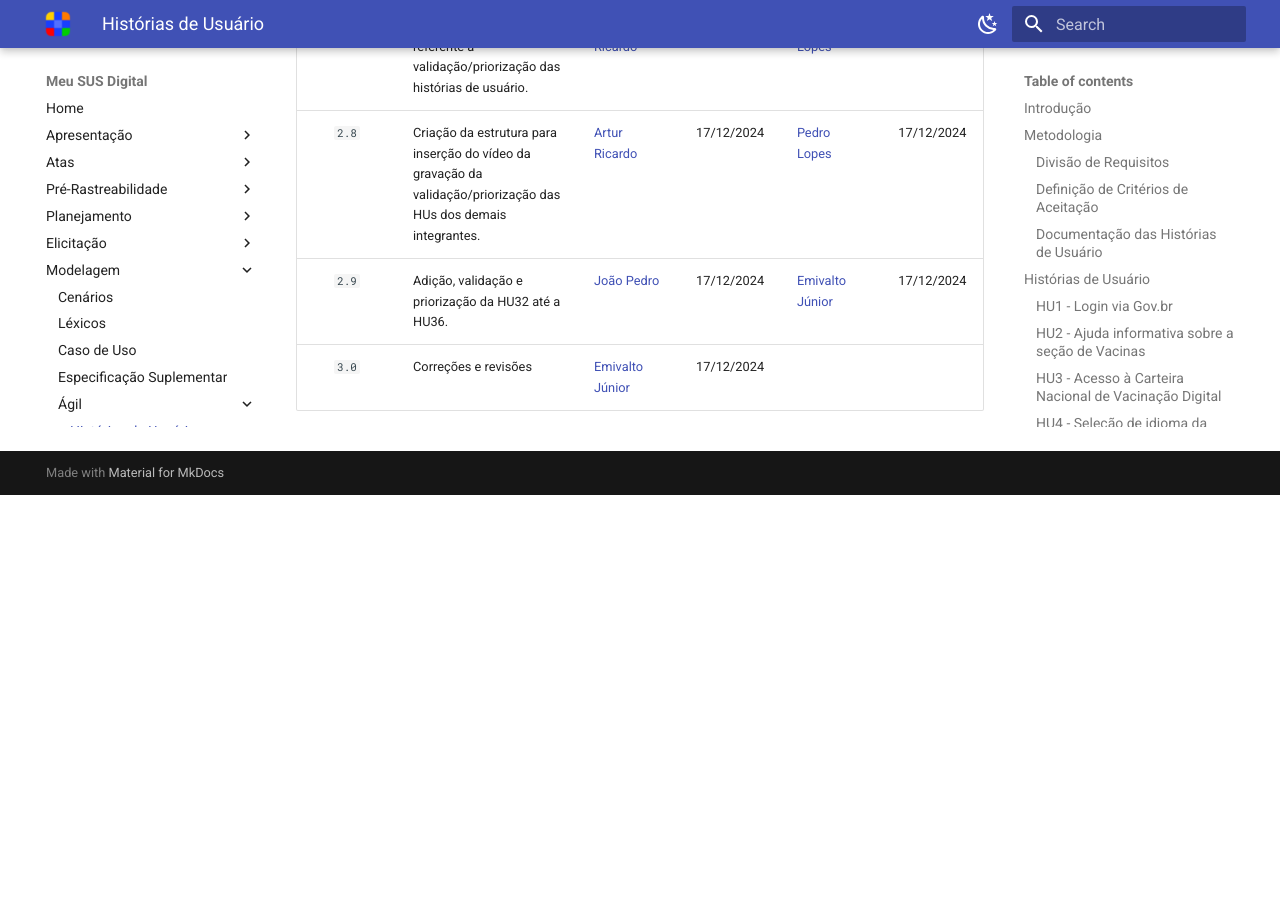
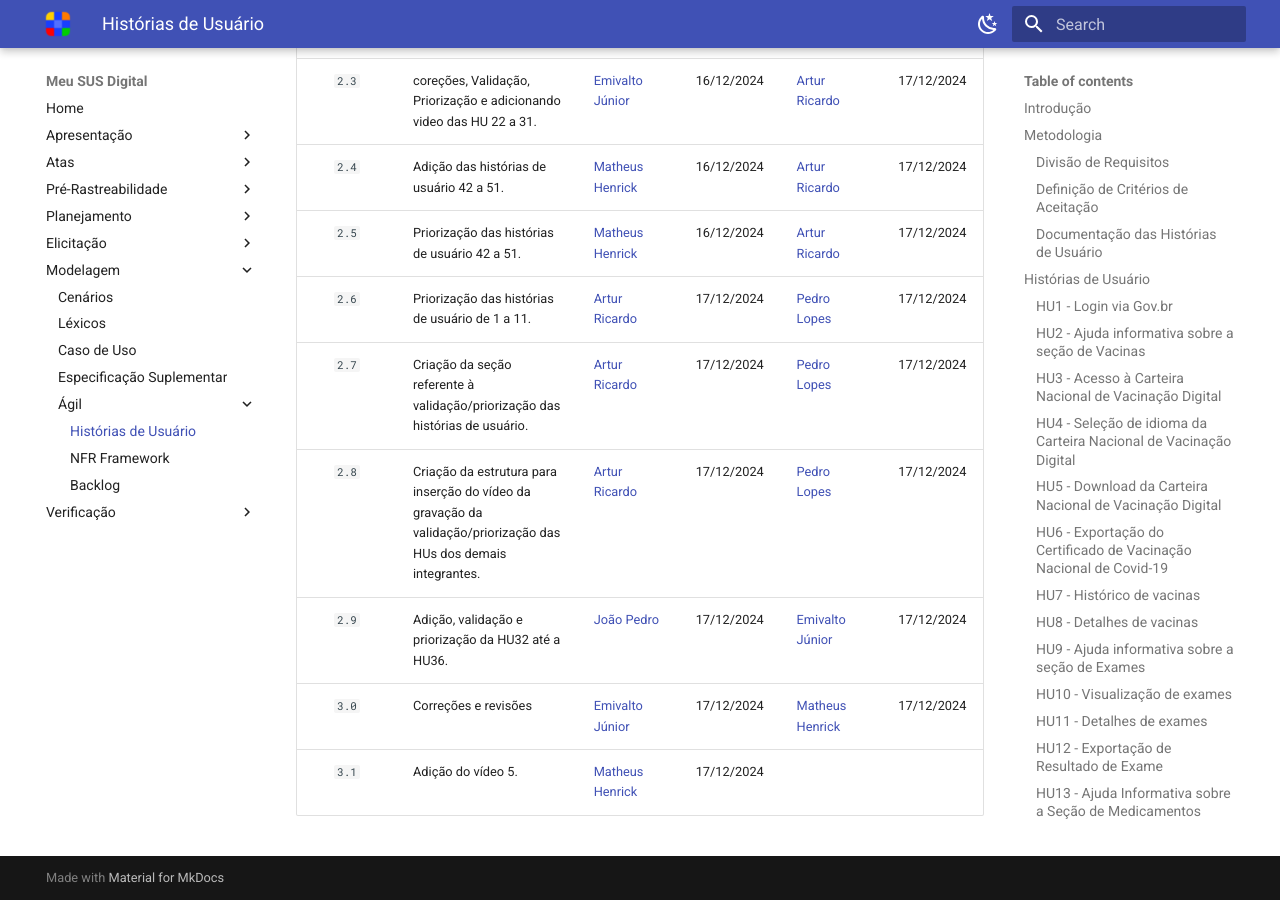
Before and after one commit to Requisitos-de-Software/2024.2-MeuSUSDigital, an MkDocs documentation site: the page built from docs/modelagem-agil/historias-de-usuario.md, in a window 1280 px wide and 900 px high, scrolled down 11331 px. Built offline with MkDocs 1.6.1 and Material for MkDocs 9.7.7, drawn with Linux system fonts in a browser that asks for light colours; before the commit the page ends 11826 px from its top, so only the background shows below that.

Commit message:
Adição do vídeo 5 de validação e priorização

```diff
--- a/docs/modelagem-agil/historias-de-usuario.md
+++ b/docs/modelagem-agil/historias-de-usuario.md
@@ -986,7 +986,7 @@
 
 <center>
 
-<incorporar>
+<iframe width="560" height="315" src="https://www.youtube.com/embed/hMQ_uk0s5Uc?si=cMZWyYzXpoaJjLjl" title="YouTube video player" frameborder="0" allow="accelerometer; autoplay; clipboard-write; encrypted-media; gyroscope; picture-in-picture; web-share" referrerpolicy="strict-origin-when-cross-origin" allowfullscreen></iframe>
 
 </center>
 
@@ -1025,4 +1025,5 @@
 | `2.7`  | Criação da seção referente à validação/priorização das histórias de usuário. | [Artur Ricardo](https://github.com/algorithmorphic) | 17/12/2024 | [Pedro Lopes](https://github.com/pLopess) | 17/12/2024 |
 | `2.8`  | Criação da estrutura para inserção do vídeo da gravação da validação/priorização das HUs dos demais integrantes. | [Artur Ricardo](https://github.com/algorithmorphic) | 17/12/2024 | [Pedro Lopes](https://github.com/pLopess) | 17/12/2024 |
 | `2.9`  | Adição, validação e priorização da HU32 até a HU36. | [João Pedro](https://github.com/JoosPerro) | 17/12/2024 |  [Emivalto Júnior](https://github.com/EmivaltoJrr) | 17/12/2024 |
-| `3.0`  | Correções e revisões | [Emivalto Júnior](https://github.com/EmivaltoJrr) | 17/12/2024 |  |  |
+| `3.0`  | Correções e revisões | [Emivalto Júnior](https://github.com/EmivaltoJrr) | 17/12/2024 | [Matheus Henrick](https://github.com/MatheusHenrickSantos) | 17/12/2024 |
+| `3.1`  | Adição do vídeo 5. | [Matheus Henrick](https://github.com/MatheusHenrickSantos) | 17/12/2024 |  |  |
```
